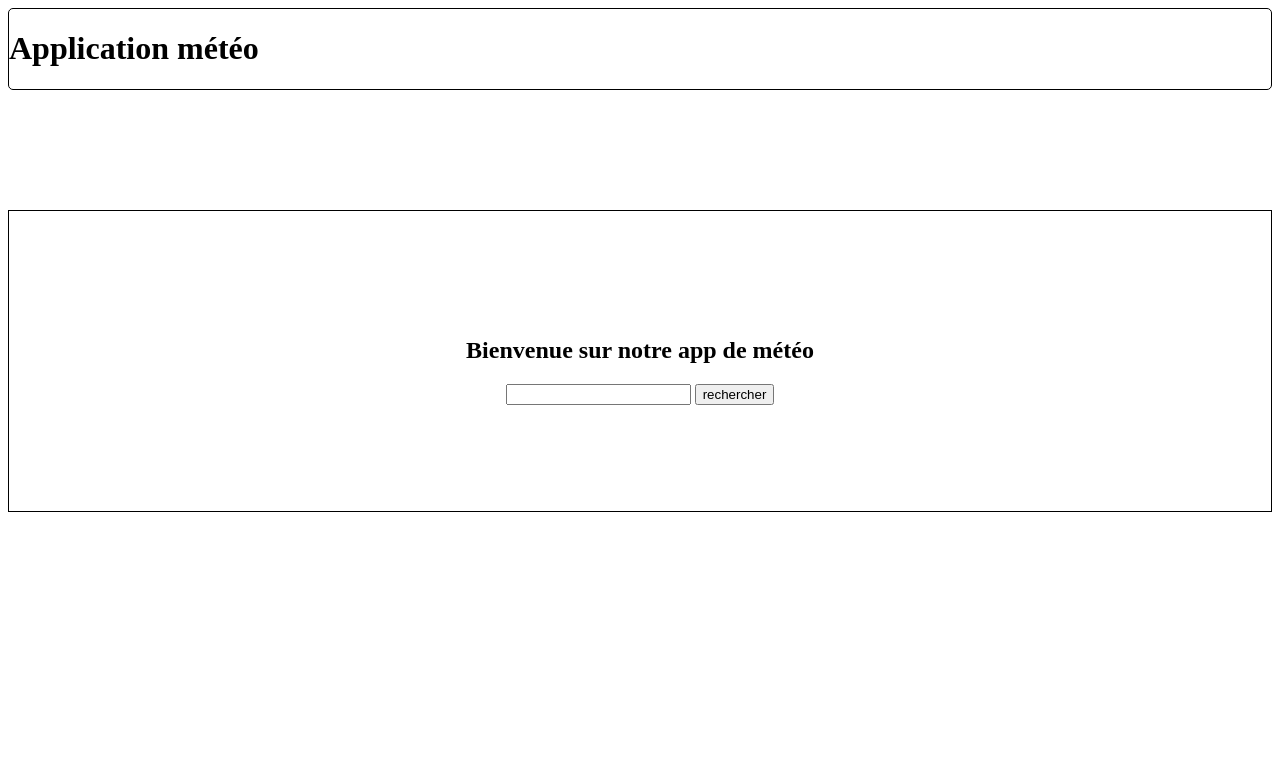
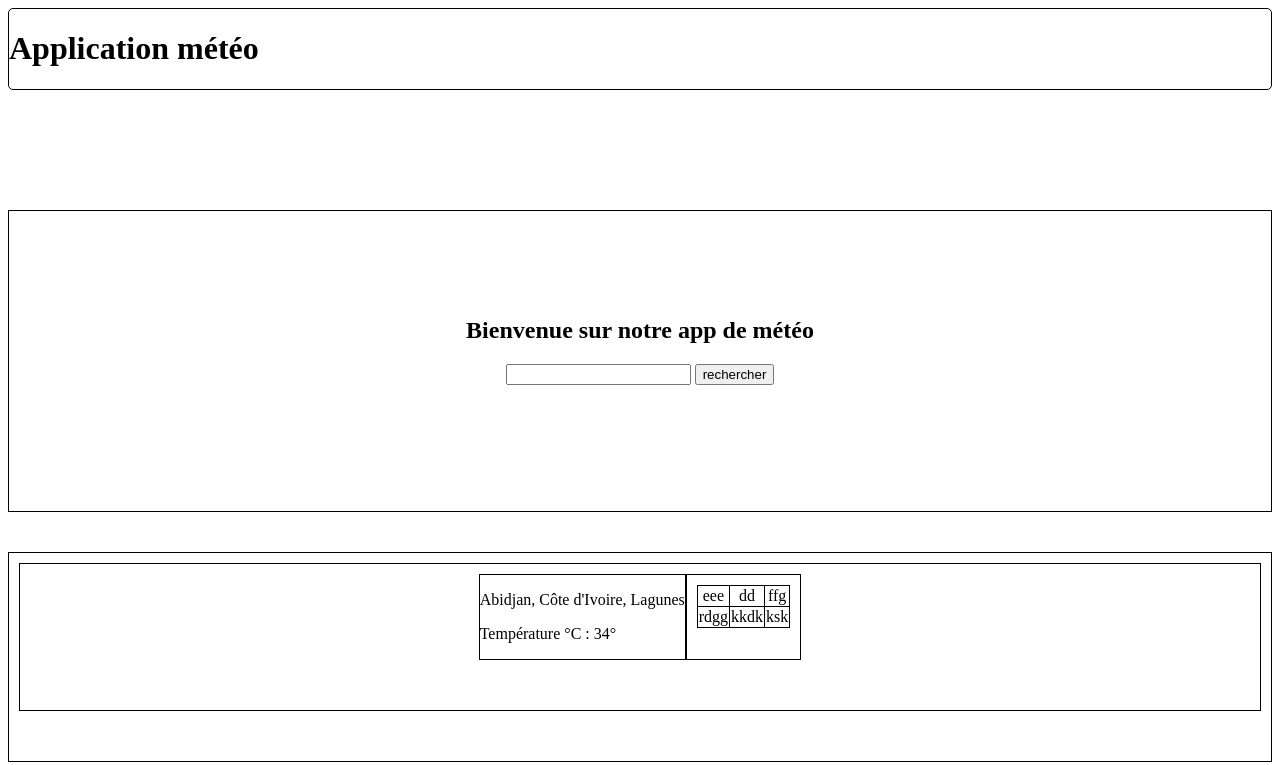
Before and after one commit to Iron-dani/application_meteo, a plain HTML site: page index.html in a window 1280 px wide. Drawn offline with Linux system fonts and the light colour scheme.

Commit message:
ajout destructuration,modif html et css

```diff
--- a/index.html
+++ b/index.html
@@ -21,9 +21,28 @@
                     <input type="button" value="rechercher" id="rechercher">
                 </div>
             </div>
-            <div>
-                <div id="affiche"></div>
-                <div></div>
+        </section>
+        <section class="container_result">
+            <div class="zz">
+                <div class="carte">
+                    <p id="ville_pays_region">Abidjan, Côte d'Ivoire, Lagunes</p>
+                    <p id="temp">Température °C : 34°</p>
+                </div>
+                <div class="tableau_result">
+                    <table>
+                        <tr>
+                            <td>eee</td>
+                            <td>dd</td>
+                            <td>ffg</td>
+                        </tr>
+                        <tr>
+                            <td>rdgg</td>
+                            <td>kkdk</td>
+                            <td>ksk</td>
+                        </tr>
+                    </table>
+                </div>
+
             </div>
         </section>
     </main>
@@ -32,3 +51,7 @@
 </body>
 
 </html>
+
+<!--
+                <div id="affiche"></div>
+                <div></div>-->
--- a/scripts/script.js
+++ b/scripts/script.js
@@ -1,3 +1,74 @@
+/*On procède par destructuration*/
+
+const API_KEY = "266dd225eb1e45aabca125802252609";
+let ville = document.getElementById("texte_ville");
+let btn = document.getElementById("rechercher");
+let affiche = document.getElementById("affiche");
+
+
+async function meteo(url) {
+  try {
+    const firstreponse = await fetch(url);
+    const data = await firstreponse.json();
+
+    /*destructuration*/
+    //const { text } = data.current.condition;
+    const { feelslike_c, humidity, last_updated, precip_mm, temp_c, uv, vis_km } = data.current;
+    //const { ville, pays, region, heure_date, longitude, latitude } = data.location;
+
+    console.log(`Température: ${temp_c}`);
+
+  }catch (error) {
+    console.log('Erreur:', error);
+  }
+}
+
+btn.addEventListener("click", function () {
+  meteo(`https://api.weatherapi.com/v1/current.json?key=${API_KEY}&q=${ville.value}&lang=fr`)
+});
+
+
+
+
+
+
+
+
+
+
+
+
+
+
+
+
+
+
+
+
+
+
+
+
+
+
+
+
+
+
+
+
+
+
+
+
+
+
+
+
+
+
+
 /*const API_KEY = "266dd225eb1e45aabca125802252609"
 const city = "Abidjan"
 async function fetchData(url) {
@@ -34,6 +105,8 @@ btn.addEventListener("click", async function fetchData(url) {
 fetchData(`https://api.weatherapi.com/v1/current.json?key=${API_KEY}&q=${city}&lang=fr`);
 */
 
+
+/*bon
 const API_KEY = "266dd225eb1e45aabca125802252609";
 var city = document.getElementById("texte_ville");
 var btn = document.getElementById("rechercher");
@@ -57,50 +130,4 @@ async function fetchData(url) {
 btn.addEventListener("click", function () {
   fetchData(`https://api.weatherapi.com/v1/current.json?key=${API_KEY}&q=${city.value}&lang=fr`);
 });
-
-/*
- const currentWeather = {
-        localisation:{
-            pays: data.location.country,
-            ville: data.location.name,
-            region: data.location.region,
-            id_fh: data.location.tz_id,
-            longitude:data.location.lon,
-            latitude:data.location.lat,
-            heure_locale:data.location.localtime,
-            epoch_local:data.location.localtime_epoch,
-        },
-        meteoActuel:{
-          dernier_maj_epoch: data.current.last_updated_epoch,
-          dernier_maj:data.current.last_updated,
-          condition : {
-                text : data.current.condition.text,
-                icon : data.current.condition.icon,
-                code : data.current.condition.code,
-            },
-          temperature:{
-            c: data.current.temp_c,
-            f: data.current.temp_f,
-          },
-          etat_jour:data.current.is_day,
-          vent:{
-            vitesse_mph: data.current.wind_mph,
-            vitesse_kph: data.current.wind_kph,
-            direction: data.current.wind_dir,
-            dir_degree: data.current.wind_degree
-          },
-          humidite:data.current.humidity,
-          nuage: data.current.cloud,
-          uv: data.current.uv,
-          temperature_ressenti:{
-            c: data.current.feelslike_c,
-            f:data.current.feelslike_f
-          },
-          indice_de_chaleur:{
-            c: data.current.heatindex_c ,
-            f:data.current.heatindex_f,
-          }
-
-        }
-    };
 */
--- a/style.css
+++ b/style.css
@@ -9,6 +9,9 @@ header{
     /*background: rgb(244, 191, 94);*/
 }
 
+section div{
+    margin-bottom: 40px;
+}
 section .center-container{
     border: 1px solid black;
     display: flex;
@@ -17,3 +20,34 @@ section .center-container{
     align-items: center;
     height: 300px;
 }
+
+.container_result{
+    border: 1px solid black;
+    padding: 10px;
+}
+
+.zz{
+    border: 1px solid black;
+    display: flex;
+    justify-content: center;
+    padding: 10px;
+
+}
+
+.container_result .carte{
+    border: 1px solid black;
+}
+
+.container_result .tableau_result{
+    border: 1px solid black;
+    padding: 10px;
+}
+
+.container_result .tableau_result table,tr,td{
+    border: 1px solid black;
+    border-collapse: collapse;
+}
+
+.container_result .tableau_result td,tr{
+    text-align: center;
+}
```
